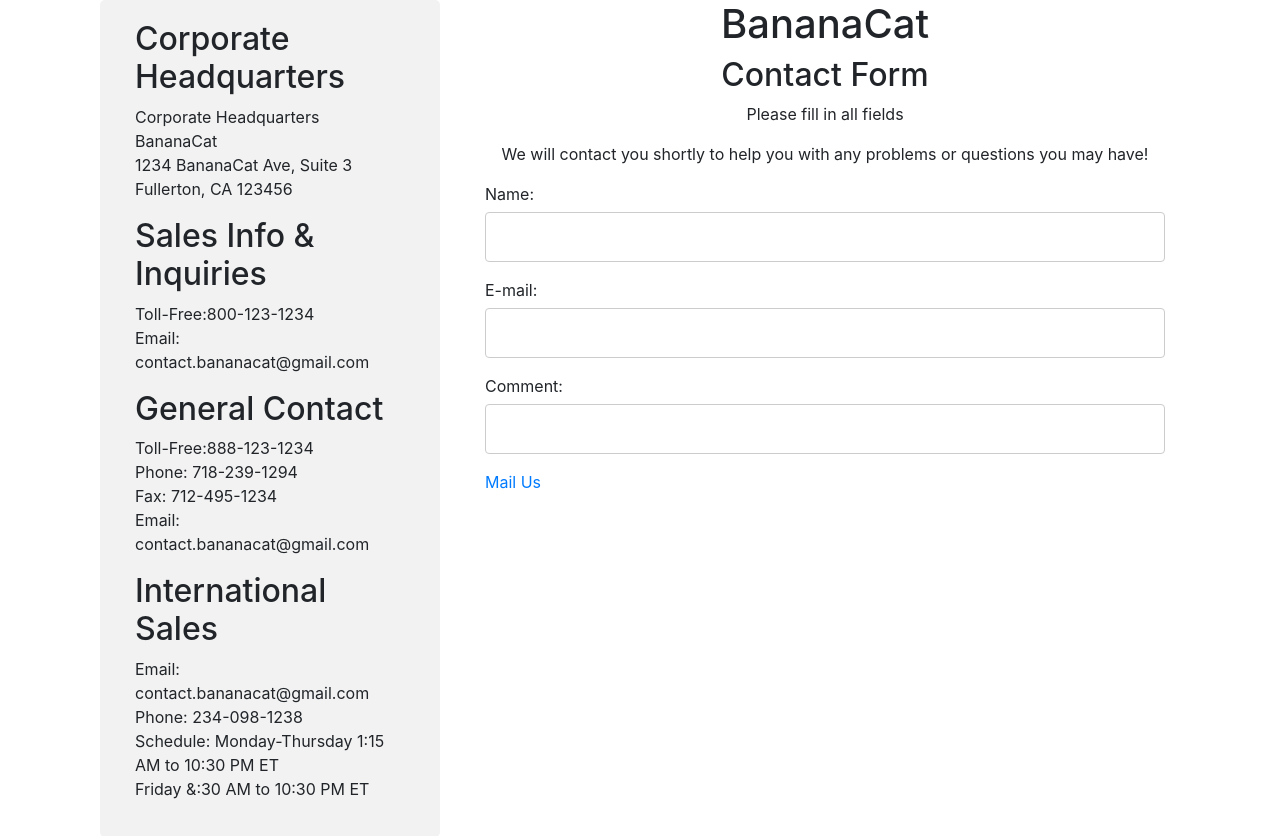
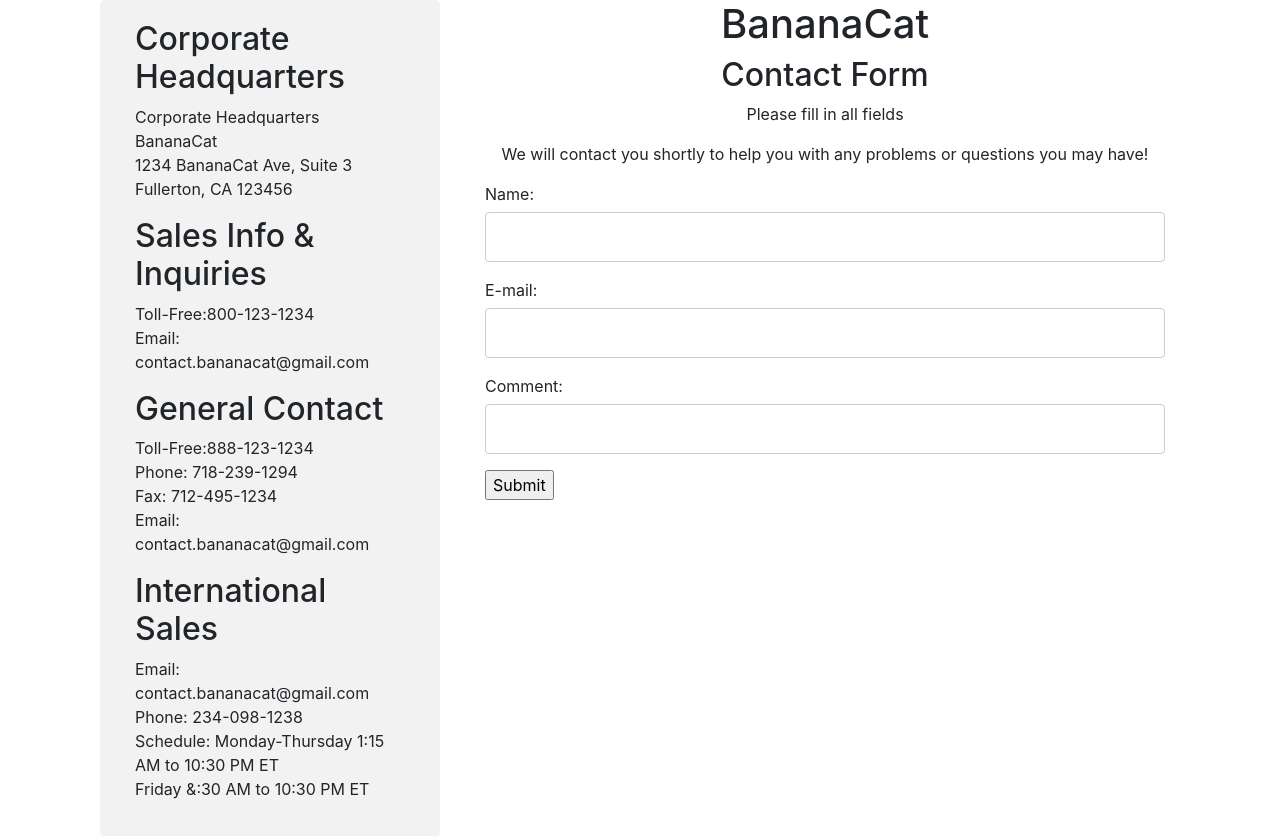
Before and after one commit to mzuniga94/BananaCat, a Node server app: page /contactus in a window 1280 px wide. Shown: the part 106-942 px from the top of the page. Run offline with Node 20, Linux system fonts and the light colour scheme; some libraries are stand-ins or nearby versions.

Commit message:
Update contactus.ejs

```diff
--- a/environment/views/pages/contactus.ejs
+++ b/environment/views/pages/contactus.ejs
@@ -103,8 +103,8 @@
                         Comment:<br>
                         <input type="text" name="comment" size="50"><br>
 
+                        <input type="button" onclick="location.href='mailto:contact.bananacat@gmail.com';" value="Submit" />
 
-                        <a href="mailto:contact.bananacat@gmail.com">Mail Us</a>
                     </form>
                 </div>
 
```
